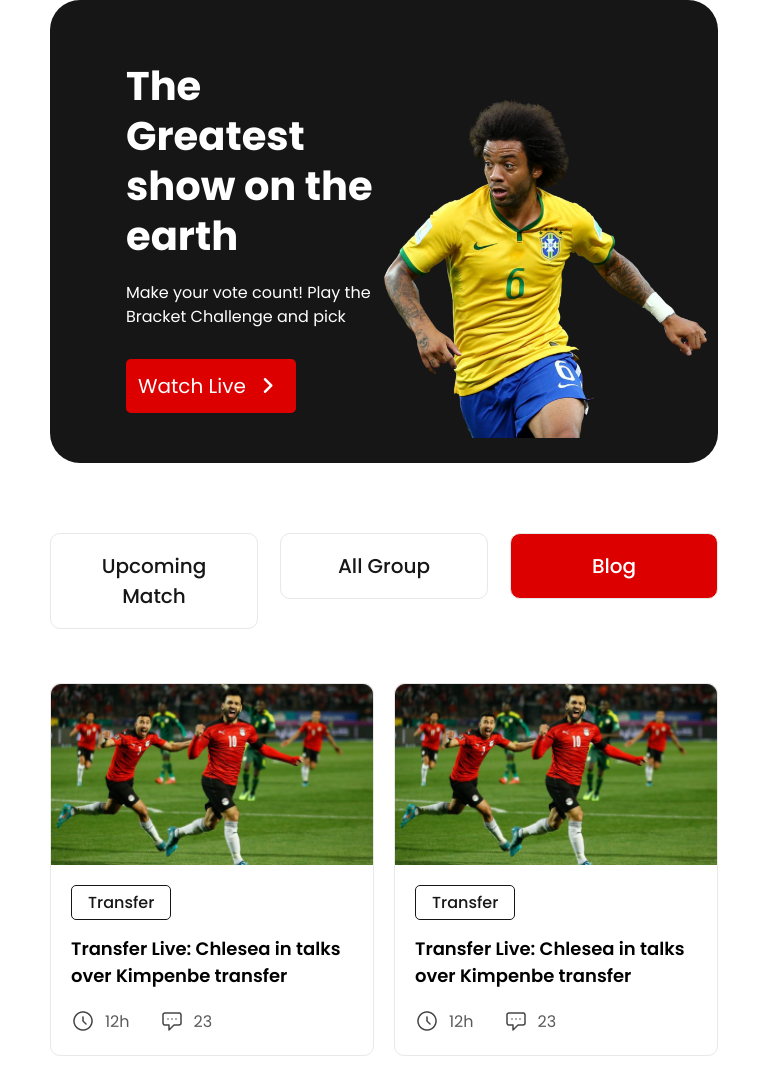
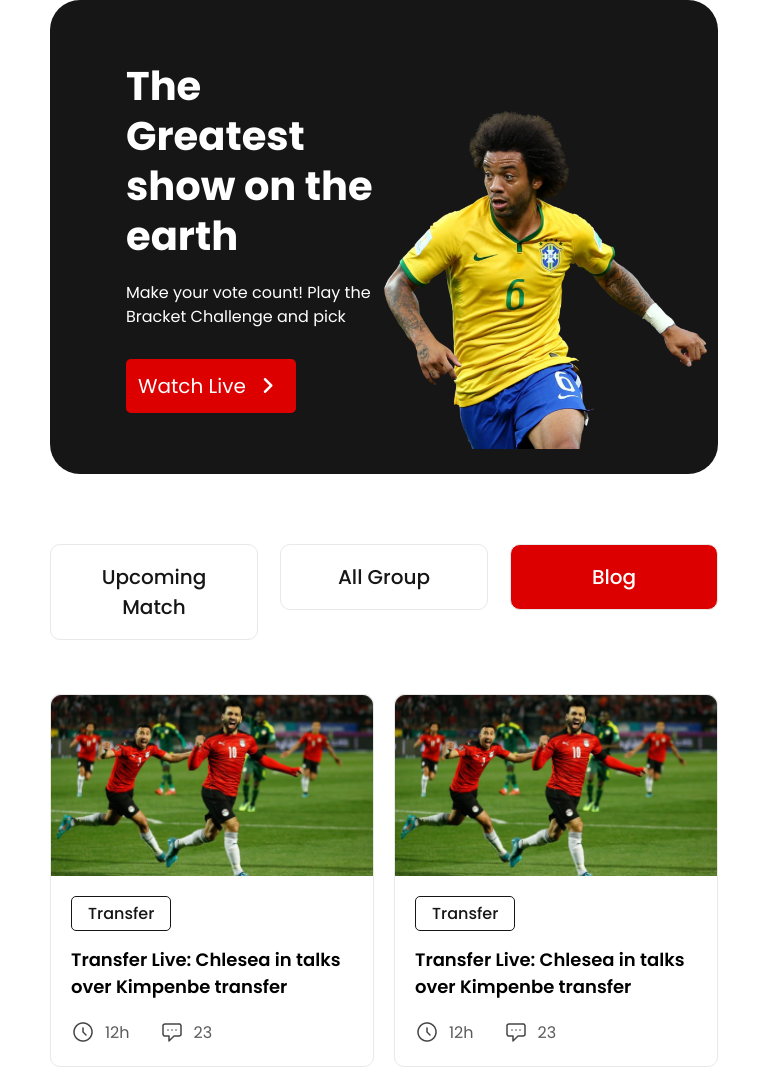
Before and after one commit to alamin516/world-cup-website, a plain HTML site: page index.html in a window 768 px wide. Shown: the top 1070 px of the page. Drawn offline with Linux system fonts and the light colour scheme.

Commit message:
Final Commit World Cup Website 2022

```diff
--- a/assets/css/style.css
+++ b/assets/css/style.css
@@ -520,8 +520,7 @@ hr {
     }
     .banner-content {
         width: 50%;
-        padding: 0 0 50px 76px;
-        margin-top: 61px;
+        padding: 61px 0 61px 76px;
     }
 
     .banner-title {
@@ -551,7 +550,7 @@ hr {
         width: 323px;
         height: 340px;
         margin-top: 50px;
-        margin-bottom: -29px;
+        margin-bottom: -40px;
     }
 
     .blog-section {
```
